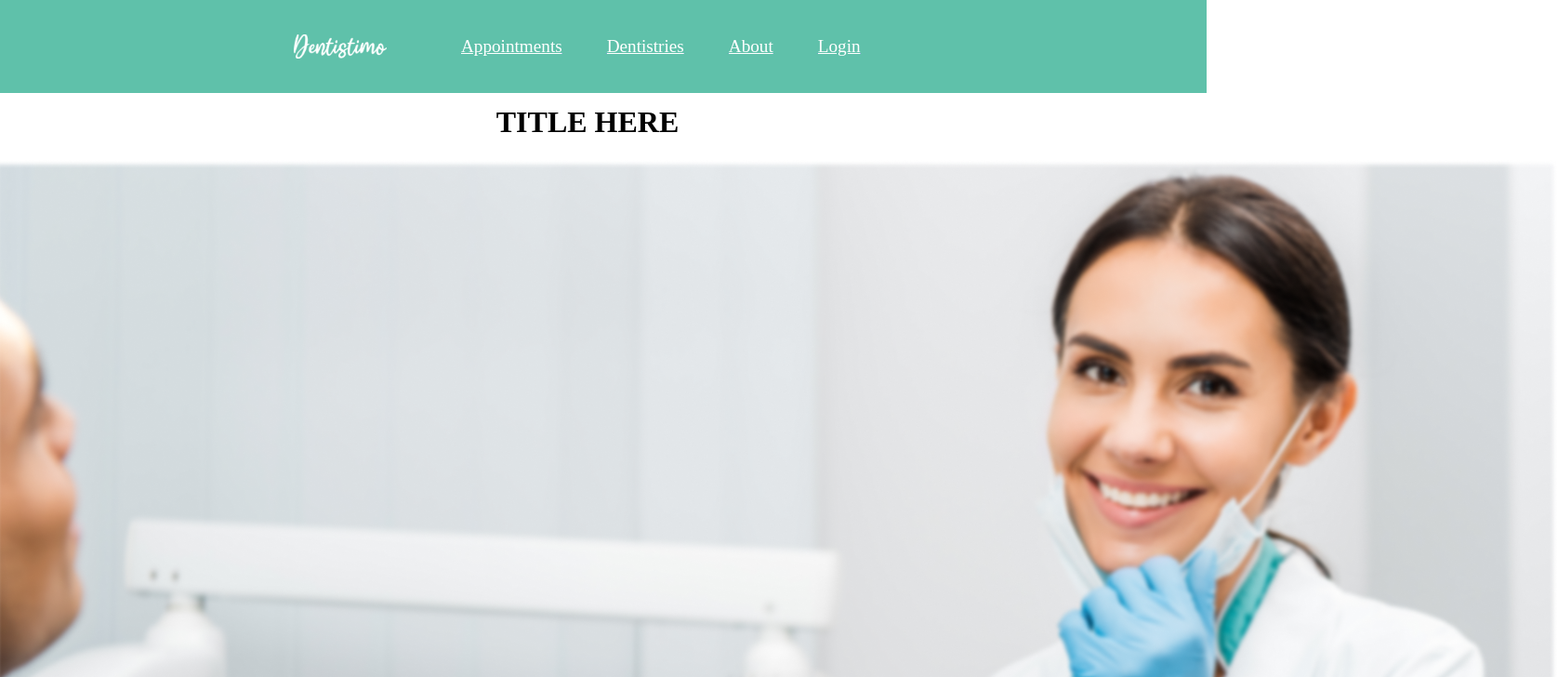
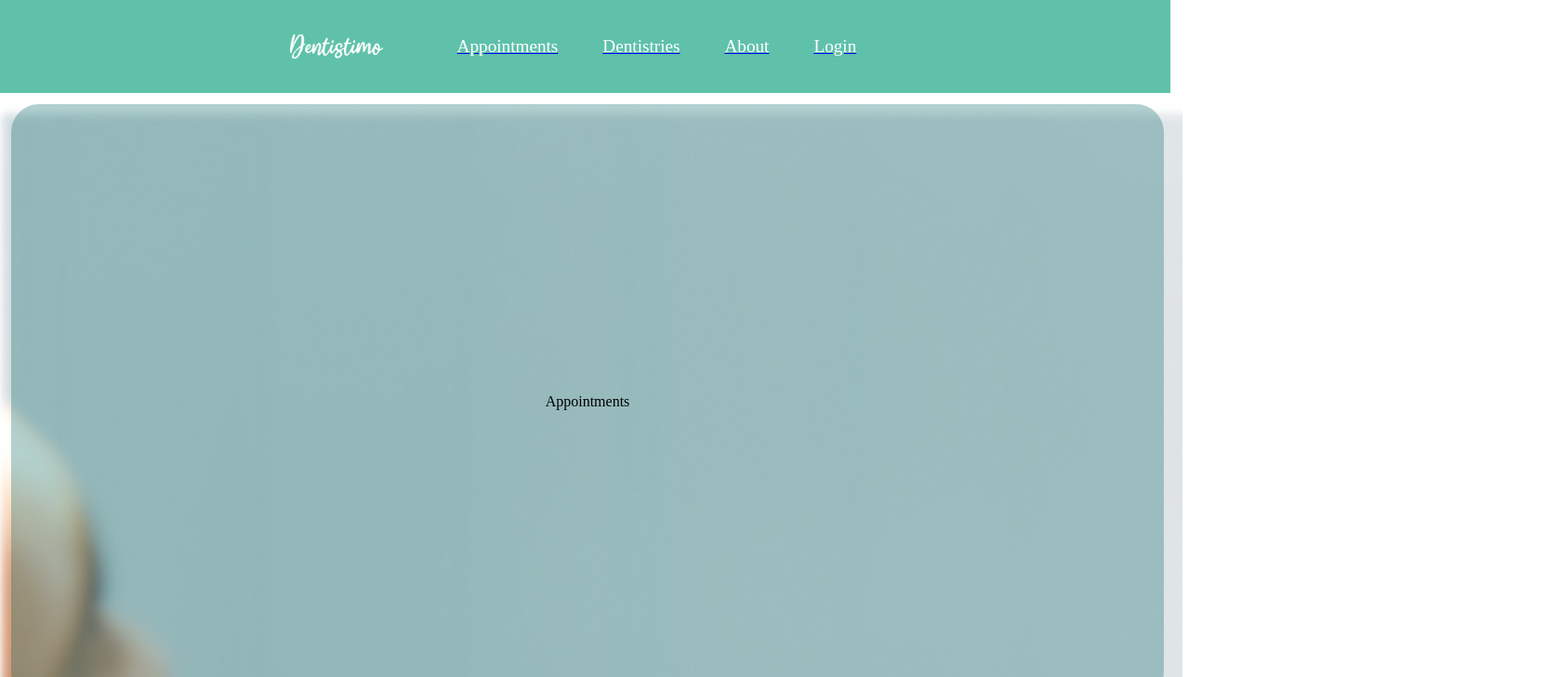
Before and after one commit to TheRealKwabena/T2-User-Interface, a React (Create React App) app in the folder dentistimo_ui/: page / in a window 1280 px wide. Shown: the top 728 px of the page at 93% size, 1676 px wide, since content can reach past the window. Built offline with nearby package versions, Linux system fonts and the light colour scheme.

Commit message:
feat: smooth scrolling + sectionizing as per responsiveness

```diff
--- a/dentistimo_ui/package.json
+++ b/dentistimo_ui/package.json
@@ -20,6 +20,7 @@
     "react-query": "^3.39.2",
     "react-router-dom": "^6.4.3",
     "react-scripts": "5.0.1",
+    "react-scroll": "^1.8.8",
     "styled-components": "^5.3.6",
     "typescript": "^4.8.4",
     "web-vitals": "^2.1.4"
--- a/dentistimo_ui/src/App.tsx
+++ b/dentistimo_ui/src/App.tsx
@@ -2,7 +2,8 @@ import { BrowserRouter, Route, Routes } from "react-router-dom";
 import Header from "./components/Header/Header";
 import Login from "./pages/Login/Login";
 import Appointments from "./pages/Appointments/Appointments";
-import Landing from './pages/Landing'
+import Landing from './pages/Landing/Landing'
+import ScrollToTop from './ScrollToTop';
 
 interface IAppProps {}
 
@@ -10,11 +11,14 @@ const App: React.FunctionComponent<IAppProps> = (props) => {
   return (
     <BrowserRouter>
       <Header/>
-      <Routes>
-        <Route path="/" element={<Landing/>}></Route>
-        <Route path="/appointments" element={<Appointments/>}></Route>
-        <Route path="/login" element={<Login/>}></Route>
-      </Routes>
+      <ScrollToTop/>
+      <div style={{marginTop: '120px'}}>
+        <Routes>
+          <Route path="/" element={<Landing/>}></Route>
+          <Route path="/appointments" element={<Appointments/>}></Route>
+          <Route path="/login" element={<Login/>}></Route>
+        </Routes>
+      </div>
     </BrowserRouter>
   );
 };
--- /dev/null
+++ b/dentistimo_ui/src/ScrollToTop.ts
@@ -0,0 +1,14 @@
+import {useEffect} from 'react';
+import {useLocation} from 'react-router-dom';
+
+function ScrollToTop() {
+    const {pathname} = useLocation();
+
+    useEffect(() => {
+        window.scrollTo(0, 0);
+    }, [pathname]);
+
+    return null;
+}
+
+export default ScrollToTop;
--- a/dentistimo_ui/src/components/Header/Header.tsx
+++ b/dentistimo_ui/src/components/Header/Header.tsx
@@ -1,7 +1,7 @@
 import {useState} from 'react'
 import { Nav, NavbarContainer, LogoContainer, PagesContainer, LinkContainer } from './HeaderElements';
-import { Drawer, Box, Typography, IconButton } from '@mui/material'
 import { Logo } from './logo/LogoStyle';
+import {Link} from 'react-scroll';
 
 export interface IHeaderProps {}
 
@@ -13,24 +13,31 @@ const Header: React.FunctionComponent<IHeaderProps> = (props: IHeaderProps) => {
         <NavbarContainer>
           <LogoContainer to='/'>
             <Logo src={require("./logo/image.png")} />
+            <PagesContainer>
+              <Link to='appointments' smooth={true} offset={-110} duration={900}>
+                <LinkContainer to={`/`}>
+                  Appointments
+                </LinkContainer>
+              </Link>
+              <Link to='dentistries' smooth={true} offset={-110} duration={900}>
+                <LinkContainer to={`/`}>
+                  Dentistries
+                </LinkContainer>
+              </Link>
+              <Link to='appointments2' smooth={true} offset={-110} duration={900}>
+                <LinkContainer to={`/`}>
+                  About
+                </LinkContainer>
+              </Link>
+              <LinkContainer to={`/login`}>
+                Login
+              </LinkContainer>
               <div className="text-xl" style={{
                 backgroundColor: 'blue',
+                display: 'flex'
               }}>
                 <div style={{backgroundColor: 'blue'}} onClick={() => {setIsDrawerOpen(!isDrawerOpen)}}></div>
               </div>
-            <PagesContainer>
-              <LinkContainer to={`/appointments`}>
-                Appointments
-              </LinkContainer>
-              <LinkContainer to={`/dentistries`}>
-                Dentistries
-              </LinkContainer>
-              <LinkContainer to={`/about`}>
-                About
-              </LinkContainer>
-              <LinkContainer to={`/login`}>
-                Login
-              </LinkContainer>
             </PagesContainer>
           </LogoContainer>
         </NavbarContainer>
--- a/dentistimo_ui/src/components/Header/HeaderElements.ts
+++ b/dentistimo_ui/src/components/Header/HeaderElements.ts
@@ -7,9 +7,9 @@ export const Nav = styled.nav`
     display: flex;
     justify-content: center;
     align-items: center;
-    position: sticky;
+    position: fixed;
     top: 0;
-    width: 102vw;
+    width: 99vw;
     z-index: 10;
     font-size: 1.2rem;
 `
@@ -30,13 +30,23 @@ export const NavbarContainer = styled.div`
 
 export const PagesContainer = styled.div`
     display: flex;
+    flex-direction: row;
+    width: 400px;
     align-items: center;
-    justify-content: center;
+    justify-content: space-between;
+    margin-right: 3rem;
+    color: white;
+    text-decoration: none;
+
+    @media screen and (max-width: 680px) {
+        display: none;
+    }
 `
 
 export const LinkContainer = styled(Link)`
     margin-right: 3rem;
     color: white;
+    text-decoration: none;
 
     @media screen and (max-width: 680px) {
         display: none;
--- a/dentistimo_ui/src/pages/Landing.tsx
+++ /dev/null
@@ -1,14 +0,0 @@
-const Landing = () => {
-  return (
-    <div>
-        <h1 style={{
-            display: 'flex',
-            alignItems: 'center',
-            justifyContent: 'center',
-        }}>TITLE HERE</h1>
-        <img src={require('../assets/dentist.png')} alt=''/>
-    </div>
-  )
-}
-
-export default Landing
--- /dev/null
+++ b/dentistimo_ui/src/pages/Landing/Landing.tsx
@@ -0,0 +1,22 @@
+import '../index.css';
+
+const Landing = () => {
+  return (
+    <main className='landing-page'>
+      <div className='content' id="appointments">
+          Appointments
+      </div>
+      <div className='content' id="dentistries">
+          Dentistries
+      </div>
+      <div className='content' id="appointments2">
+          Appointments2
+      </div>
+      <div className='content' id="footer">
+          (C) Dentistimo AB Etd. 2022
+      </div>
+    </main>
+  )
+}
+
+export default Landing
--- a/dentistimo_ui/src/pages/Login/Login.tsx
+++ b/dentistimo_ui/src/pages/Login/Login.tsx
@@ -1,5 +1,4 @@
 import React from 'react'
-import Header from '../../components/Header/Header';
 import "../index.css";
 
 export interface ILoginProps {}
--- a/dentistimo_ui/src/pages/index.css
+++ b/dentistimo_ui/src/pages/index.css
@@ -13,13 +13,39 @@
     border: 1px solid rgba(0, 0, 0, 0.4);
 }
 
+main.landing-page {
+    background-image: url(../assets/dentist.png);
+    background-repeat: no-repeat;
+    background-size: cover;
+}
+
 #press-login {
     background-color: rgba(0, 100, 0, 0.25);
     width: 20%;
     color: black;
+    transition: 0.4s;
 }
 
 #press-login:hover {
     background-color: rgba(0, 100, 0, 0.5);
     color: white;
+    transition: 0.4s;
 }
+
+.content {
+    display: flex;
+    height: 80vh;
+    align-items: center;
+    justify-content: center;
+    background-color: rgba(0, 100, 100, 0.3);
+    margin: 20px;
+    border-radius: 30px;
+}
+
+#footer {
+    border-radius: 0px;
+    height: 20vh;
+    background-color: rgba(9, 82, 46, 0.61);
+    text-align: center;
+    margin: 0px;
+}
```
Also changed, not shown: 1 other file (tests, documents, lock files or other folders).
